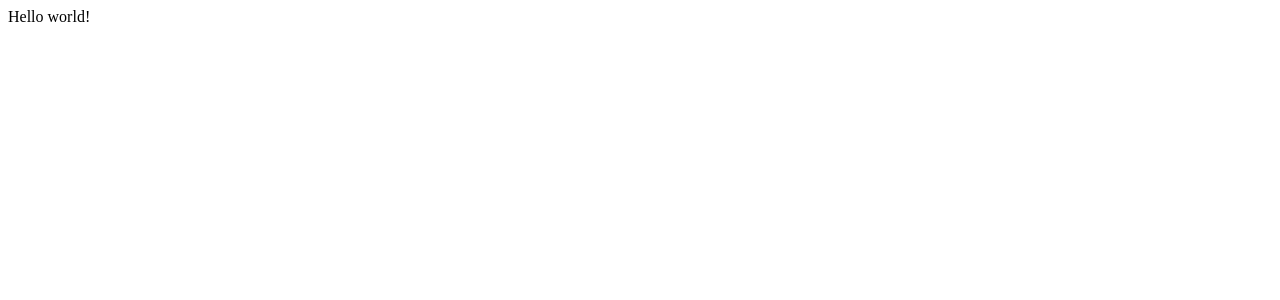
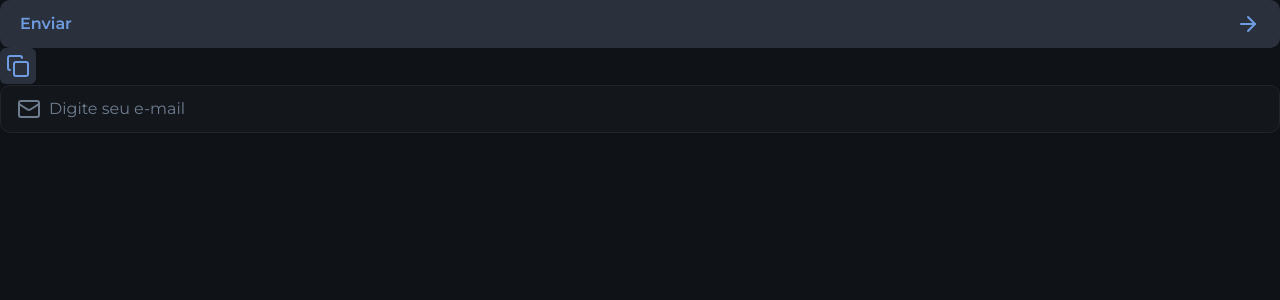
Before and after one commit to thomassilva23/devstage, a Next.js app: page / in a window 1280 px wide. Shown: the top 300 px of the page. Built offline with nearby package versions, Linux system fonts and the light colour scheme.

Commit message:
first commit

```diff
--- /dev/null
+++ b/postcss.config.mjs
@@ -0,0 +1,6 @@
+const config = {
+  plugins: {
+    "@tailwindcss/postcss": {},
+  },
+};
+export default config;
--- /dev/null
+++ b/src/app/globals.css
@@ -0,0 +1,24 @@
+@import "tailwindcss";
+
+@theme {
+  --color-*: initial;
+
+  --color-blue: #6f9de2;
+  --color-purple: #9871f3;
+  --color-danger: #f05d6c;
+
+  --color-gray-100: #dae4f2;
+  --color-gray-200: ##cbd0da;
+  --color-gray-300: #95a1b1;
+  --color-gray-400: #6f7d90;
+  --color-gray-500: #2a313c;
+  --color-gray-600: #21252c;
+  --color-gray-700: #191d24;
+  --color-gray-800: #13161b;
+  --color-gray-900: #0f1216;
+
+  --font-heading: var(--font-oxanium);
+  --font-sans: var(--font-montserrat);
+
+  --radius-xl: 0.625rem;
+}
--- a/src/app/layout.tsx
+++ b/src/app/layout.tsx
@@ -1,9 +1,22 @@
+import "./globals.css";
 import type { Metadata } from "next";
+import { Montserrat, Oxanium } from "next/font/google";
 
 export const metadata: Metadata = {
-  title: "Create Next App",
-  description: "Generated by create next app",
+  title: "devstage",
 };
+
+const oxanium = Oxanium({
+  weight: ["500", "600"],
+  subsets: ["latin"],
+  variable: "--font-oxanium",
+});
+
+const montserrat = Montserrat({
+  weight: ["400", "600"],
+  subsets: ["latin"],
+  variable: "--font-montserrat",
+});
 
 export default function RootLayout({
   children,
@@ -11,8 +24,8 @@ export default function RootLayout({
   children: React.ReactNode;
 }>) {
   return (
-    <html lang="en">
-      <body>{children}</body>
+    <html lang="en" className={`${oxanium.variable} ${montserrat.variable}`}>
+      <body className="bg-gray-900 text-gray-100 antialiased">{children}</body>
     </html>
   );
 }
--- a/src/app/page.tsx
+++ b/src/app/page.tsx
@@ -1,7 +1,23 @@
+import { ArrowRight, Copy } from "lucide-react";
+import { Button } from "@/components/button";
+import { IconButton } from "@/components/icon-button";
+import { Input } from "@/components/input";
+
 export default function Home() {
   return (
     <main>
-      <div>Hello world!</div>
+      <Button type="submit">
+        Enviar
+        <ArrowRight />
+      </Button>
+
+      <IconButton>
+        <Copy />
+      </IconButton>
+
+      <div>
+        <Input type="email" placeholder="Digite seu e-mail" />
+      </div>
     </main>
   );
 }
--- /dev/null
+++ b/src/components/button.tsx
@@ -0,0 +1,12 @@
+import { ComponentProps, ReactNode } from "react";
+
+interface ButtonProps extends ComponentProps<"button"> {}
+
+export function Button(props: ButtonProps) {
+  return (
+    <button
+      className="flex justify-between items-center px-5 h-12 bg-gray-500 text-blue font-semibold rounded-xl w-full cursor-pointer transition-colors duration-300 hover:bg-blue hover:text-gray-900"
+      {...props}
+    />
+  );
+}
--- /dev/null
+++ b/src/components/icon-button.tsx
@@ -0,0 +1,12 @@
+import { ComponentProps, ReactNode } from "react";
+
+interface IconButtonProps extends ComponentProps<"button"> {}
+
+export function IconButton(props: IconButtonProps) {
+  return (
+    <button
+      className="p-1.5 bg-gray-500 text-blue rounded-md cursor-pointer transition-colors duration-300 hover:bg-blue hover:text-gray-900"
+      {...props}
+    />
+  );
+}
--- /dev/null
+++ b/src/components/input.tsx
@@ -0,0 +1,17 @@
+import { Mail } from "lucide-react";
+
+import { ComponentProps } from "react";
+
+interface InputProps extends ComponentProps<"input"> {}
+
+export function Input(props: InputProps) {
+  return (
+    <div className="group bg-gray-800 h-12 border border-gray-600 rounded-xl px-4 flex items-center gap-2 focus-within:border-gray-100">
+      <span className="text-gray-400 group-focus-within:text-gray-100 group-[&:not(:has(input:placeholder-shown))]:text-gray-100">
+        <Mail />
+      </span>
+
+      <input className="flex-1 outline-0 placeholder-gray-400" {...props} />
+    </div>
+  );
+}
```
Also changed, not shown: package.json (+8 -4 lines), 1 other file (tests, documents, lock files or other folders).
